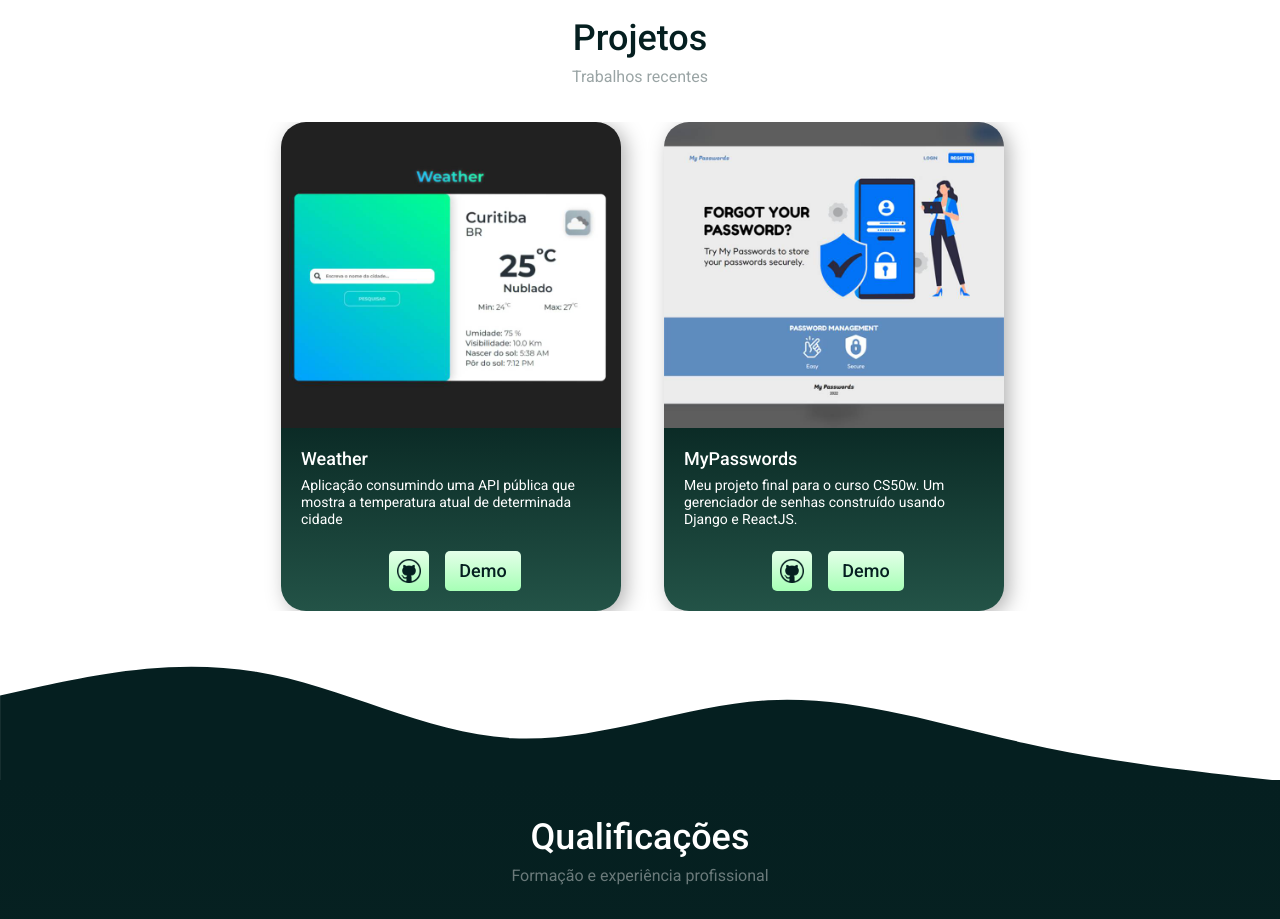
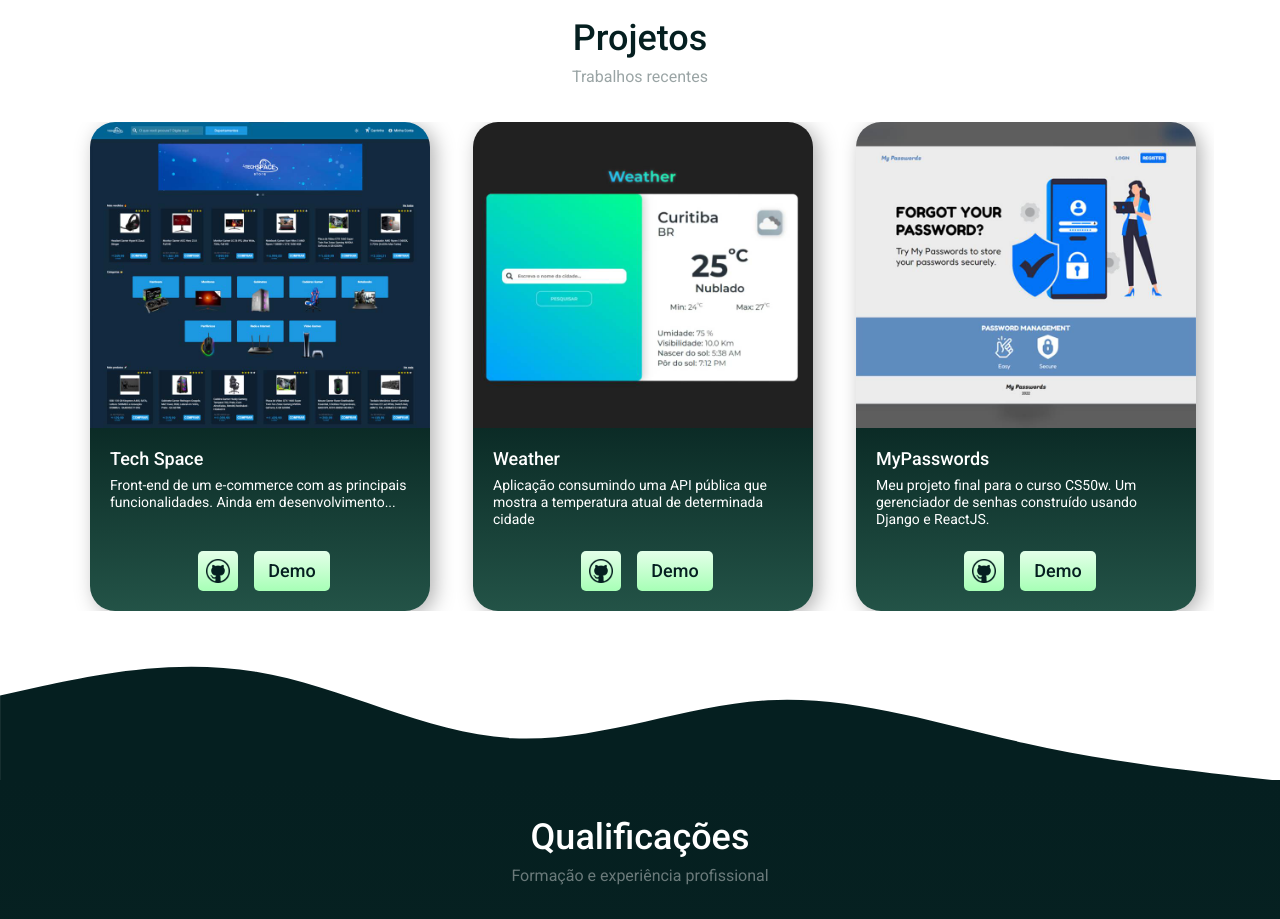
Before and after one commit to patrickwaldera/portfolio, a React (Vite) app: page / in a window 1280 px wide. Shown: the part 1020-1939 px from the top of the page. Built offline with nearby package versions, Linux system fonts and the light colour scheme.

Commit message:
feat: techspace project

```diff
--- a/src/components/Projects/index.jsx
+++ b/src/components/Projects/index.jsx
@@ -5,6 +5,7 @@ import "slick-carousel/slick/slick.css";
 import "slick-carousel/slick/slick-theme.css";
 import cs50w from '../../assets/projects/cs50w.jpg'
 import weather from '../../assets/projects/weatherApp.jpg'
+import techspace from '../../assets/projects/techspace.jpg'
 
 const Projects = () => {
   const projects = [
@@ -23,6 +24,14 @@ const Projects = () => {
       description: 'Aplicação consumindo uma API pública que mostra a temperatura atual de determinada cidade',
       linkCode: 'https://github.com/patrickwaldera/weather',
       linkDemo: 'https://weather-pw.vercel.app/'
+    },
+    {
+      id: 3,
+      image: techspace,
+      title: 'Tech Space',
+      description: 'Front-end de um e-commerce com as principais funcionalidades. Ainda em desenvolvimento...',
+      linkCode: 'https://github.com/patrickwaldera/tech-space',
+      linkDemo: 'https://techspace-pw.vercel.app/'
     }
   ]
   const settings = {
```
Also changed, not shown: src/assets/projects/techspace.jpg (added).
